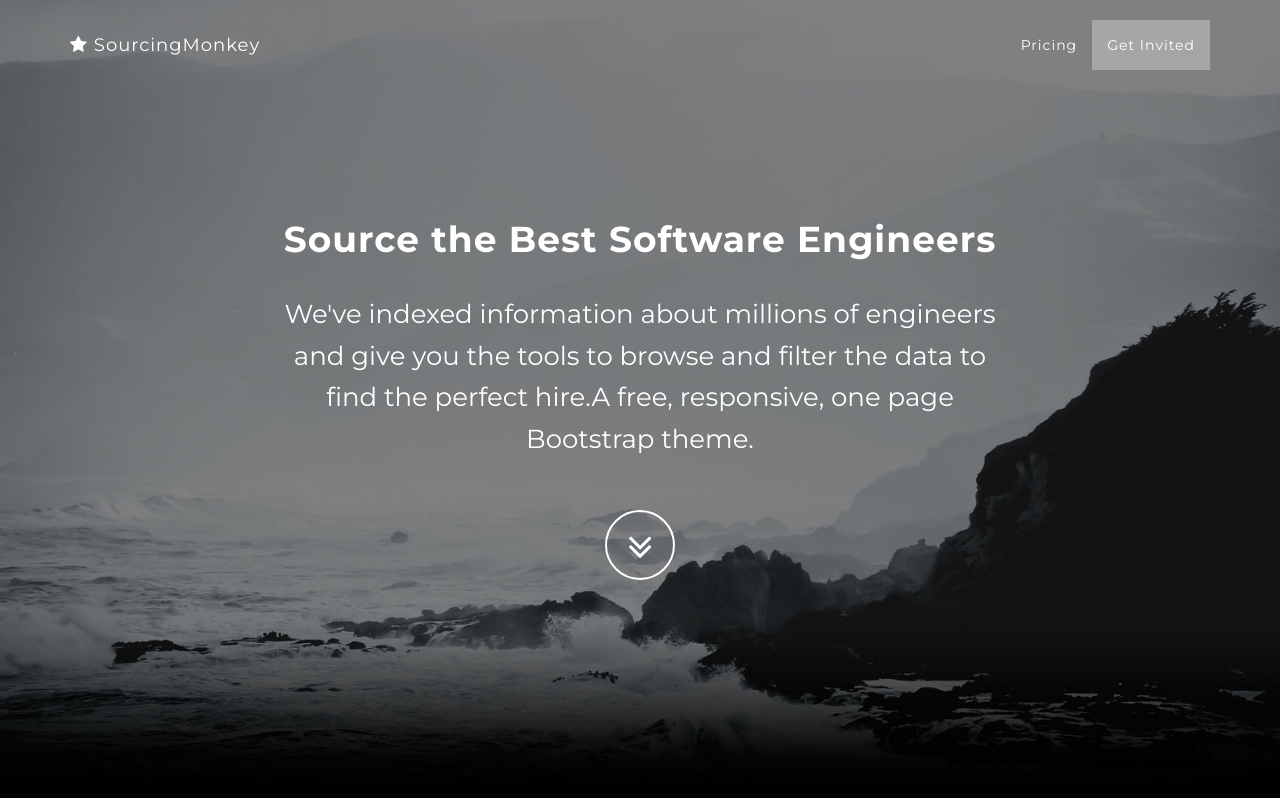
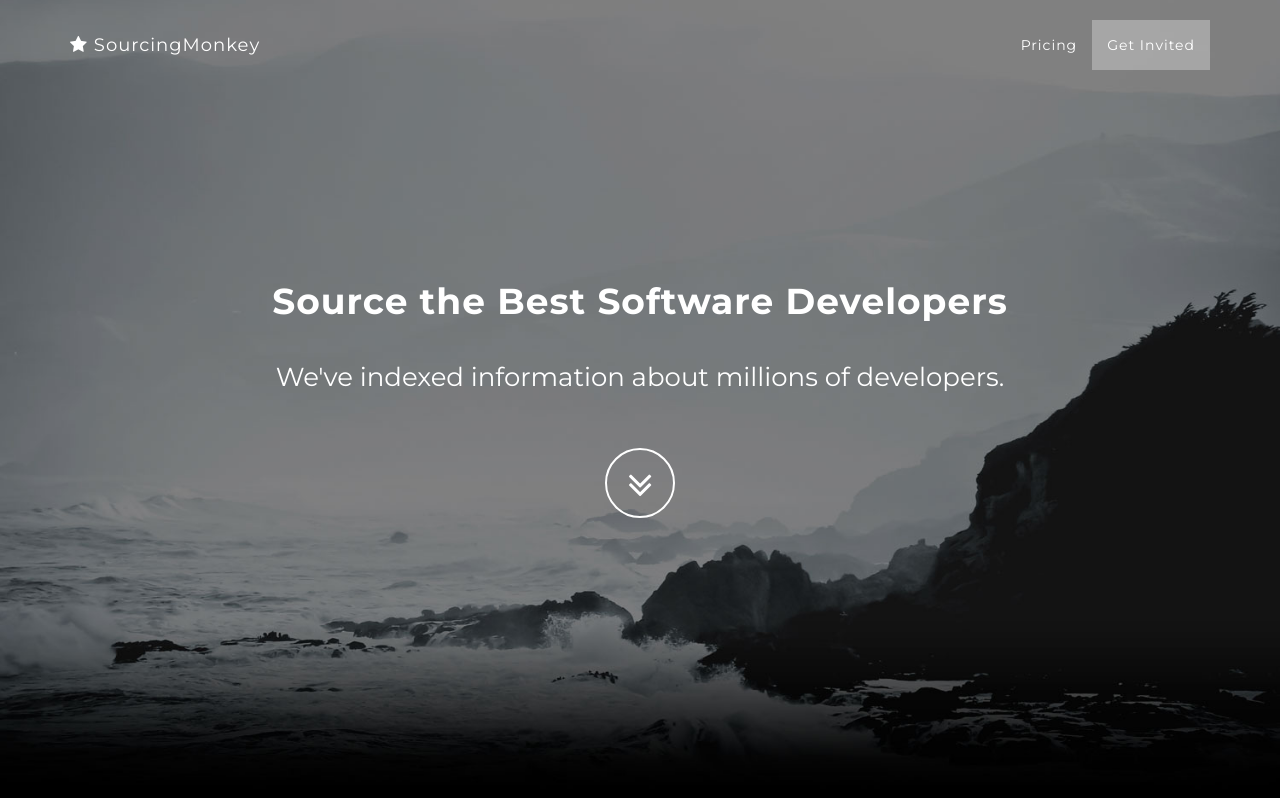
Before and after one commit to arturmkrtchyan/arturmkrtchyan.github.io, a website: page index.html in a window 1280 px wide. Shown: the top 798 px of the page. Drawn offline with nearby package versions, Linux system fonts and the light colour scheme; files that its build step writes are made by us from their sources.

Commit message:
Added subtitle

```diff
--- a/index.html
+++ b/index.html
@@ -9,7 +9,7 @@
     <meta name="description" content="">
     <meta name="author" content="">
 
-    <title>Source the Best Software Engineers - SourcingMonkey.com</title>
+    <title>Source the Best Software Developers - SourcingMonkey.com</title>
 
     <!-- Bootstrap Core CSS -->
     <link href="vendor/bootstrap/css/bootstrap.min.css" rel="stylesheet">
@@ -71,9 +71,8 @@
             <div class="container">
                 <div class="row">
                     <div class="col-md-8 col-md-offset-2">
-                        <h1 class="brand-heading">Source the Best Software Engineers</h1>
-                        <p class="intro-text">We've indexed information about millions of engineers and give you the tools to browse and filter the data to find the perfect hire.A free, responsive, one page Bootstrap theme.
-                           </p>
+                        <h1 class="brand-heading">Source the Best Software Developers</h1>
+                        <p class="intro-text">We've indexed information about millions of  developers.</p>
                         <a href="#about" class="btn btn-circle page-scroll">
                             <i class="fa fa-angle-double-down animated"></i>
                         </a>
```
